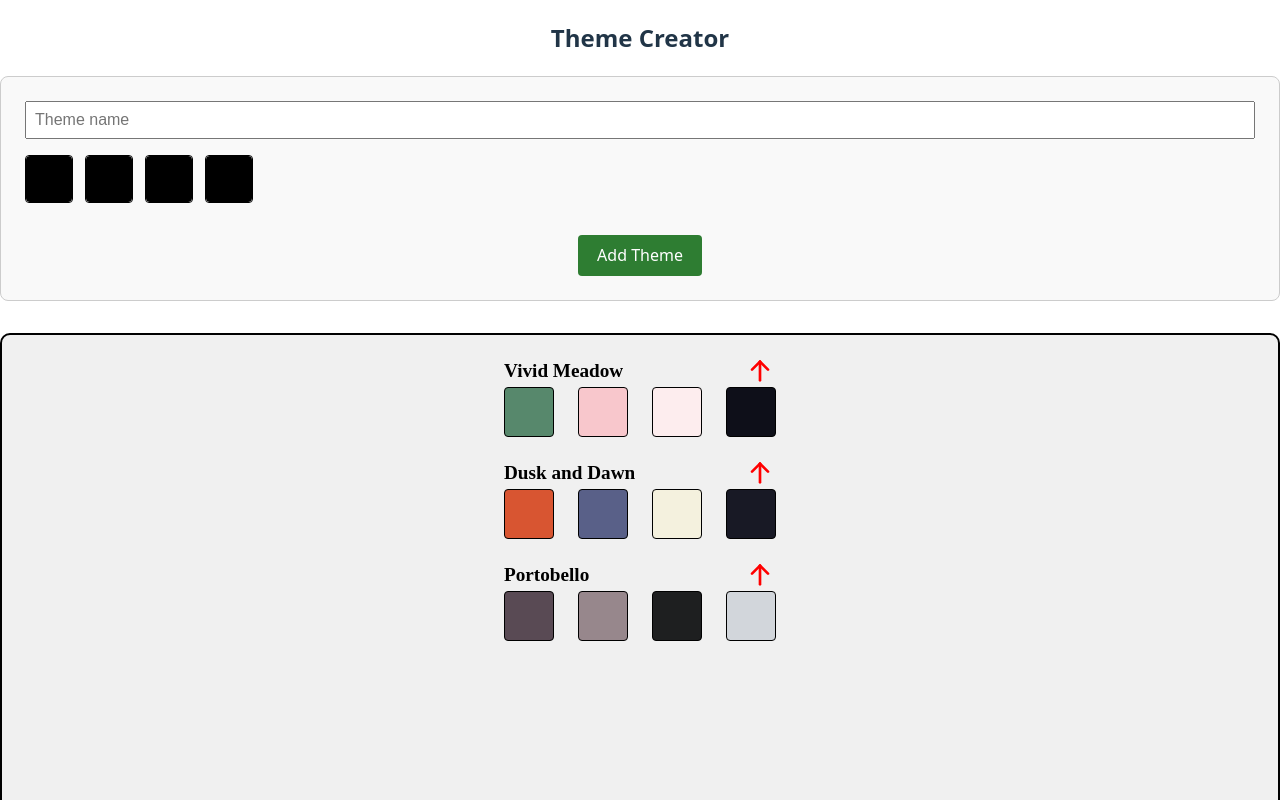
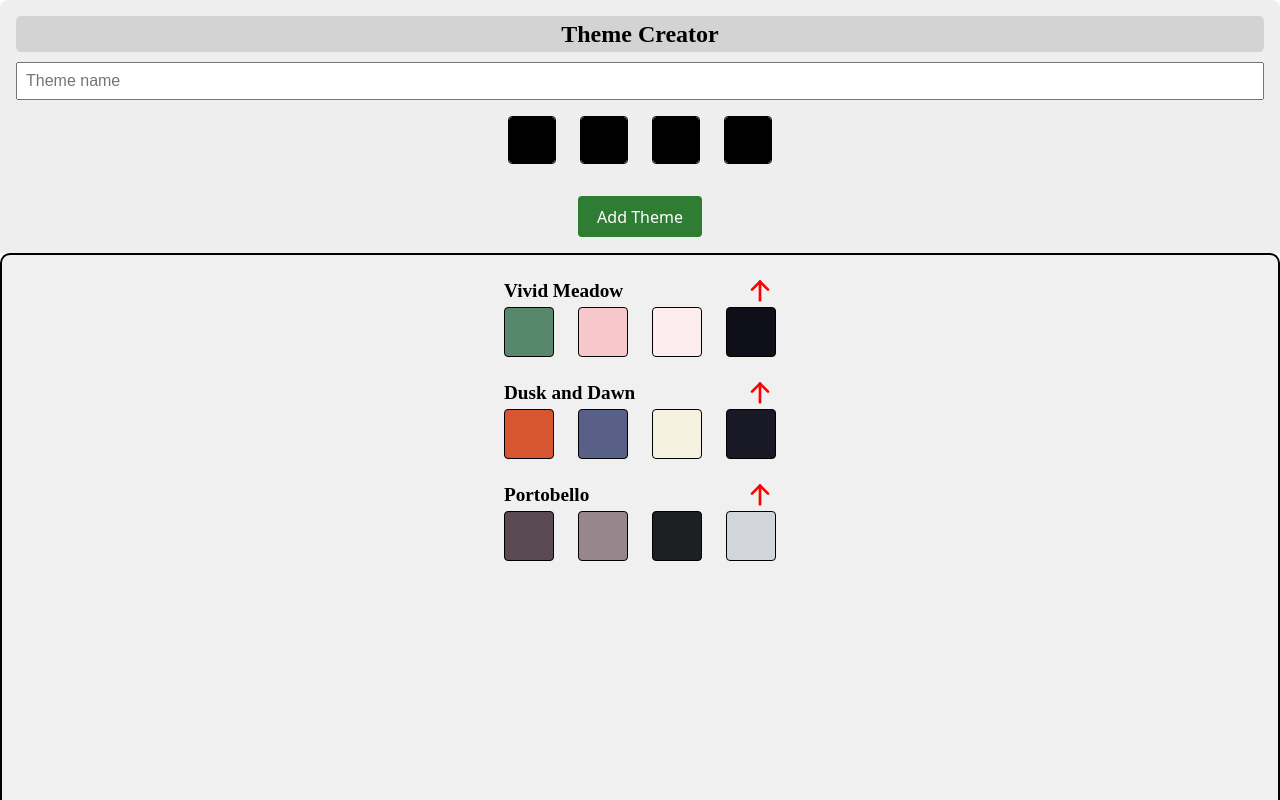
Before and after one commit to imade7825/recap-project-4, a React (Vite) app: page / in a window 1280 px wide. Shown: the top 800 px of the page. Built offline with nearby package versions, Linux system fonts and the light colour scheme.

Commit message:
solution part3

```diff
--- a/src/App.jsx
+++ b/src/App.jsx
@@ -17,7 +17,7 @@ function App() {
   };
   return (
     <div className="App">
-      <h2>Theme Creator</h2>
+
       {/* Show the formular */}
       <ThemeForm onAddTheme={handleAddTehme} />
 
--- a/src/components/ThemeForm.jsx
+++ b/src/components/ThemeForm.jsx
@@ -23,7 +23,9 @@ const ThemeForm = ({ onAddTheme }) => {
     e.target.reset(); //Delete
   };
   return (
+
     <form className="theme-form" onSubmit={handleSubmit}>
+         <h2 className="theme-form__title">Theme Creator</h2>
       {/* Input name */}
       <input
         type="text"
--- a/src/styles/ThemeForm.css
+++ b/src/styles/ThemeForm.css
@@ -1,19 +1,35 @@
 .theme-form {
+  background-color: #eee;
+  /* border: 1px solid #ccc; */
+  padding: 1rem;
+  /* margin-bottom: 2rem; */
+  border-radius: 8px 8px 0 0;
+  width: 100%;
+  box-sizing: border-box;
   display: flex;
   flex-direction: column;
-  background-color: #f9f9f9;
-  border: 1px solid #ccc;
-  padding: 1.5rem;
-  margin-bottom: 2rem;
-  border-radius: 8px;
-  width: 100%;
-  box-sizing: border-box;
 }
 
-.theme-form h3 {
+.theme-form__title {
+  /* margin: 10px;
+  font-family: cursive;
+  font-size: 1.2rem;
+  color: black; */
+  margin: 0 0 10px;
+  background: #d3d3d3;
+  /* padding: 15px; */
+  border-radius: 5px;
+  text-align: center;
+  width: 100%;
+  color: black;
+  font-family: cursive;
+
+}
+
+/* .theme-form h3 {
   margin-bottom: 1rem;
   font-size: 1.25rem;
-}
+} */
 
 .theme-form__input {
   width: 100%;
@@ -25,21 +41,22 @@
 
 .theme-form__colors {
   display: flex;
-  gap: 0.75rem;
+  gap: 1.5rem;
   margin-bottom: 1rem;
+  flex-wrap: wrap;
+  align-self: center;
 }
 
 /* Farbkästen */
 .theme-form__colors-input {
-  display:flex;
-  align-items:flex-end;
+  appearance: none;
   width: 48px;
   height: 48px;
   border: 1px solid #000;
   border-radius: 4px;
   padding: 0;
   cursor: pointer;
-  background: none;
+
 }
 
 /* Chrome/Edge Fix für Color Picker */
```
